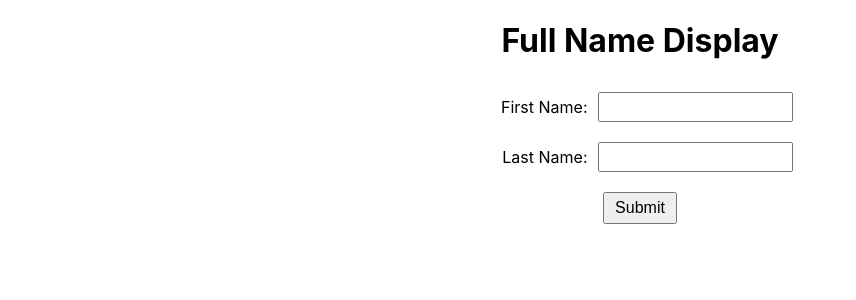
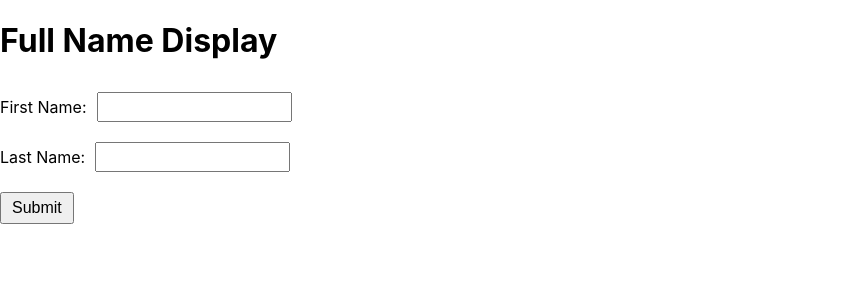
Before and after one commit to kushdesai45/xdisplayname, a React (Create React App) app: page / in a window 1280 px wide. Shown: the top 300 px of the page, without its empty margins (0-856 px from the left). Built offline with nearby package versions, Linux system fonts and the light colour scheme.

Commit message:
display name

```diff
--- a/src/App.css
+++ b/src/App.css
@@ -1,11 +1,7 @@
-.App {
-  text-align: center;
-}
-
 .form-container {
   display: flex;
   flex-direction: column;
-  align-items: center;
+  /* align-items: center; */
 }
 
 .form-group {
@@ -17,7 +13,7 @@
 
 label {
   margin-right: 10px;
-  width: 100px; /* To ensure all labels align */
+  /* width: 100px; */
   text-align: right;
 }
 
```
